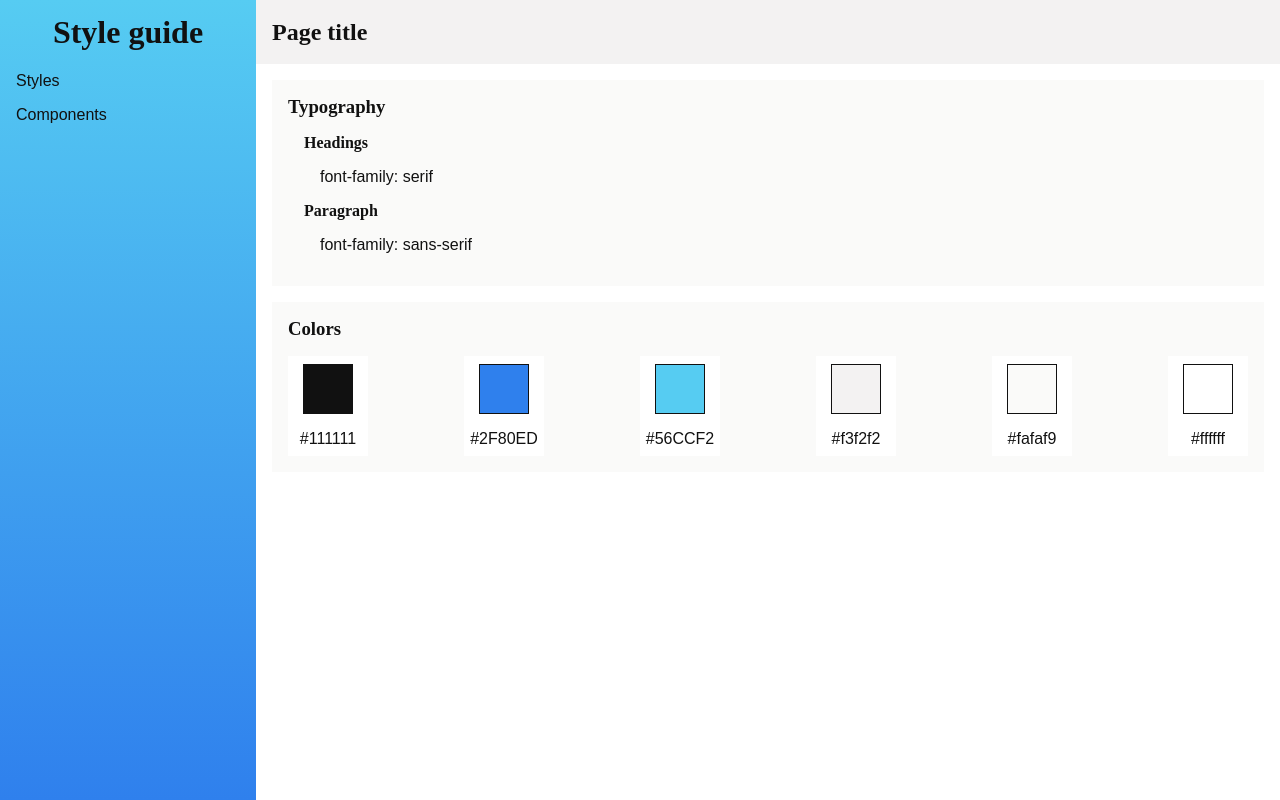
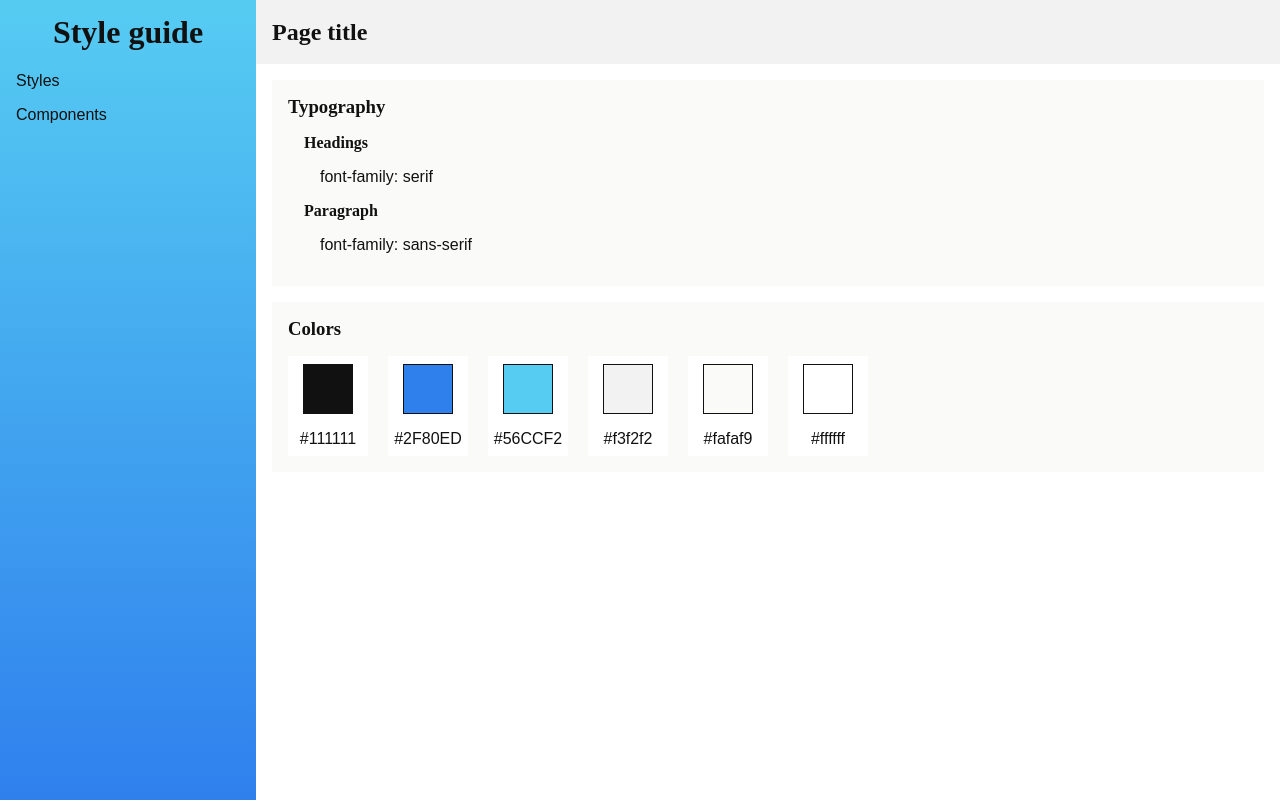
Before and after one commit to balinttamas87/styleguide, a React (Create React App) app: page /styles in a window 1280 px wide. Built offline with nearby package versions, Linux system fonts and the light colour scheme.

Commit message:
Add maximum width for colors
so colors do not get too far away from each other

```diff
--- a/src/components/colors/Colors.css
+++ b/src/components/colors/Colors.css
@@ -5,6 +5,7 @@
 .colors-list {
 	display: flex;
 	justify-content: space-between;
+	max-width: 580px;
 }
 .colors-heading {
 	margin-bottom: 1rem;
```
